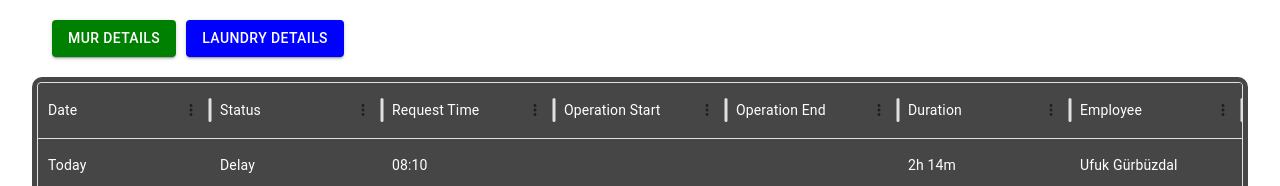
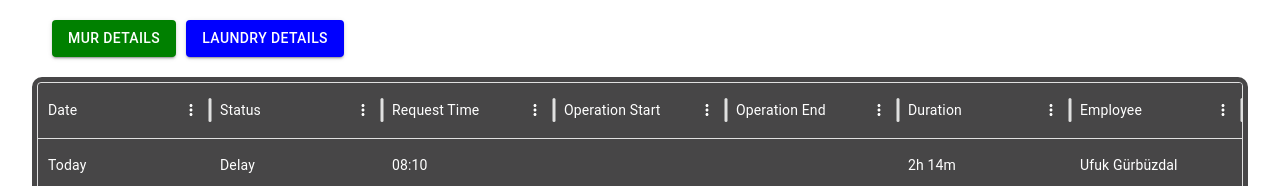
Before and after one commit to rmkofficial/Room-Services-Details, a React (Vite) app: page / in a window 1280 px wide. Shown: the top 186 px of the page. Built offline with nearby package versions, Linux system fonts and the light colour scheme.

Commit message:
Update styling for MUR and Laundry details tables

```diff
--- a/src/components/LaundryDetails.jsx
+++ b/src/components/LaundryDetails.jsx
@@ -41,6 +41,15 @@ export default function LaundryDetails() {
           "& .MuiTablePagination-root": {
             color: "white",
           },
+          "& .MuiDataGrid-iconButtonContainer": {
+            color: "white",
+          },
+          "& .MuiDataGrid-menuIconButton": {
+            color: "white",
+          },
+          "& .MuiDataGrid-sortIcon": {
+            color: "white",
+          },
         }}
       />
     </div>
--- a/src/components/MURDetails.jsx
+++ b/src/components/MURDetails.jsx
@@ -41,6 +41,15 @@ export default function MURDetails() {
           "& .MuiTablePagination-root": {
             color: "white",
           },
+          "& .MuiDataGrid-iconButtonContainer": {
+            color: "white",
+          },
+          "& .MuiDataGrid-menuIconButton": {
+            color: "white",
+          },
+          "& .MuiDataGrid-sortIcon": {
+            color: "white",
+          },
         }}
       />
     </div>
--- a/src/utils/Columns.jsx
+++ b/src/utils/Columns.jsx
@@ -6,49 +6,42 @@ const columns = () => [
   {
     field: "date",
     headerName: "Date",
-    editable: true,
     flex: 1,
     renderHeader: (params) => renderHeader(params.colDef.headerName),
   },
   {
     field: "status",
     headerName: "Status",
-    editable: true,
     flex: 1,
     renderHeader: (params) => renderHeader(params.colDef.headerName),
   },
   {
     field: "requestTime",
     headerName: "Request Time",
-    editable: true,
     flex: 1,
     renderHeader: (params) => renderHeader(params.colDef.headerName),
   },
   {
     field: "operationStart",
     headerName: "Operation Start",
-    editable: true,
     flex: 1,
     renderHeader: (params) => renderHeader(params.colDef.headerName),
   },
   {
     field: "operationEnd",
     headerName: "Operation End",
-    editable: true,
     flex: 1,
     renderHeader: (params) => renderHeader(params.colDef.headerName),
   },
   {
     field: "duration",
     headerName: "Duration",
-    editable: true,
     flex: 1,
     renderHeader: (params) => renderHeader(params.colDef.headerName),
   },
   {
     field: "employee",
     headerName: "Employee",
-    editable: true,
     flex: 1,
     renderHeader: (params) => renderHeader(params.colDef.headerName),
   },
```
